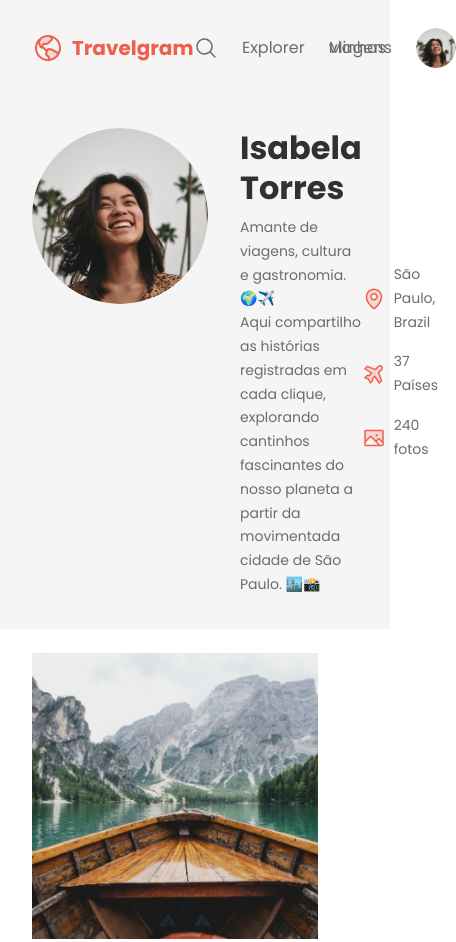
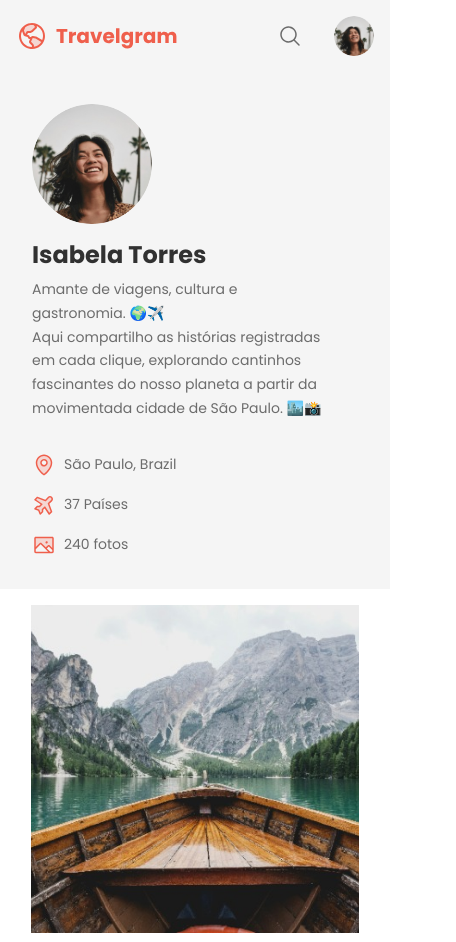
Before and after one commit to FelipeFerreiraAmado/Travelgram, a plain HTML site: page index.html in a window 390 px wide. Shown: the top 942 px of the page, 456 px wide, since content can reach past the window. Drawn offline with Linux system fonts and the light colour scheme.

Commit message:
finalizando projeto responsividade

```diff
--- a/index.html
+++ b/index.html
@@ -31,7 +31,7 @@
                 </li>
 
                 <li>
-                    <a href="#">Explorer</a>
+                    <a href="#">Explorar</a>
                 </li>
 
                 <li>
@@ -97,12 +97,14 @@
             Travelgram &copy; 2024
         </span>
 
+        <div class="terms">
             <span>
                 Termos de uso
             </span>
             <span>
                 Política de privacidade
             </span>
+        </div>
     </footer>
 
 </body>
--- a/styles/footer.css
+++ b/styles/footer.css
@@ -4,8 +4,28 @@ footer {
     padding-block: 24px;
 
     font: 14px/150% var(--font-family);
+
+    .terms {
+        display: flex;
+        gap: 1rem;
+    }
 }
 
 footer span:nth-child(1) {
     margin-right: auto;
 }
+
+@media (width <= 27em) {
+
+    footer {
+        text-align: center;
+
+        & .terms {
+            display: block;
+
+            & span {
+                padding-inline: .5rem;
+            }
+        }
+    }
+}
--- a/styles/global.css
+++ b/styles/global.css
@@ -50,3 +50,15 @@ a:hover {
 .bg-surface-color {
     background-color: var(--surface-color);
 }
+
+@media (width <= 27em) {
+    .container {
+        margin: 0;
+        padding: 0;
+        box-sizing: border-box;
+        display: block;
+
+        width: min(27rem, 100% - 1rem * 2);
+        margin-inline: auto;
+    }
+}
--- a/styles/header.css
+++ b/styles/header.css
@@ -47,3 +47,65 @@ header .container {
     align-items: center;
     gap: 8px;
 }
+
+@media (width <= 27em) {
+    #primary-menu {
+        padding: 0;
+
+        & li:nth-child(2) {
+            display: none;
+        }
+
+        & li:nth-child(3) {
+            display: none;
+        }
+
+        & li {
+            width: 40px;
+            height: 40px;
+
+            & a {
+                all: inherit;
+                display: flex;
+                align-items: center;
+                justify-content: center;
+            }
+        }
+    }
+
+    nav.container {
+    display: flex;
+    align-items: center;
+    justify-content: space-between;
+    padding-block: 1rem;
+    }
+
+    header .container {
+        display: flex;
+        flex-direction: column;
+        margin-inline: 2rem;
+        align-items: flex-start;
+        gap: 2rem;
+
+
+
+        & p {
+            max-width: 296px;
+        }
+    }
+
+    #profile {
+        display: flex;
+        flex-direction: column;
+        gap: 1rem;
+
+        img {
+            width: 120px;
+            height: auto;
+        }
+
+        h1 {
+            font-size: 24px;
+        }
+    }
+}
--- a/styles/main.css
+++ b/styles/main.css
@@ -10,3 +10,17 @@ main img {
     height: 286px;
     object-fit: cover;
 }
+
+@media (width <= 27em) {
+    main.container {
+        display: flex;
+        align-items: center;
+        justify-content: center;
+        margin-block: 1rem;
+
+        img {
+            width: 328px;
+            height: auto;
+        }
+    }
+}
```
Lines whose indentation alone changed are shown as unchanged.
